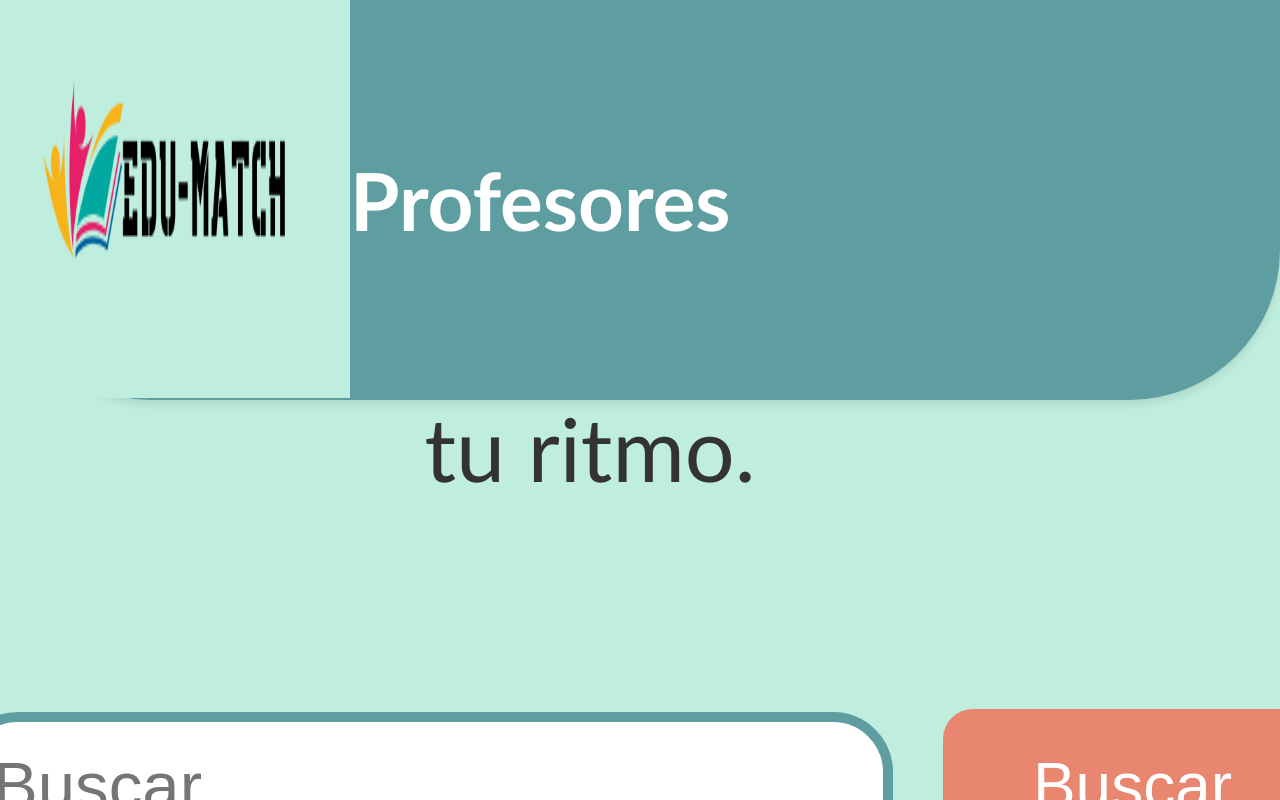
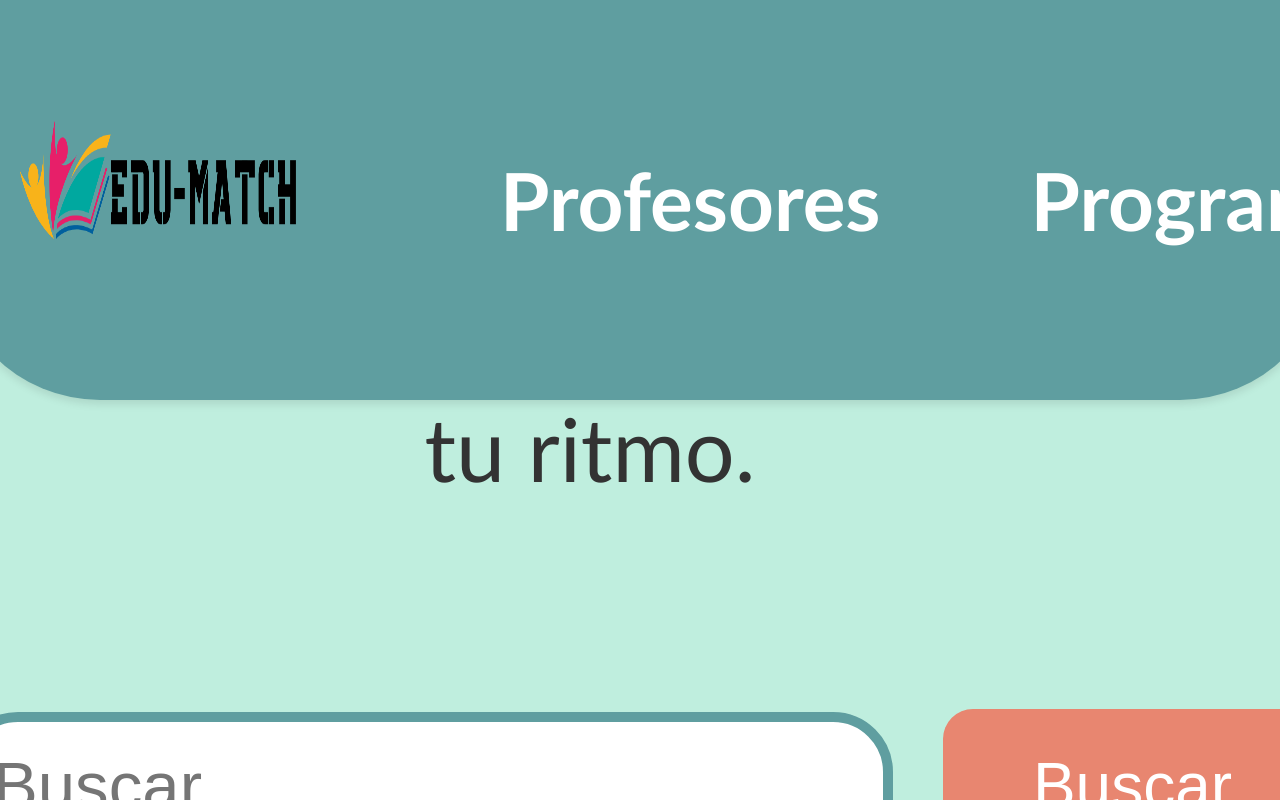
Before and after one commit to sofikalpin/EduMatch, a React (Create React App) app in the folder frontend-sistema-apoyo/frontend-sistema-apoyo/: page / in a window 1280 px wide. Built offline with nearby package versions, Linux system fonts and the light colour scheme.

Commit message:
cambio  de inicio

```diff
--- a/frontend-sistema-apoyo/frontend-sistema-apoyo/src/componentes/inicio/Inicio.css
+++ b/frontend-sistema-apoyo/frontend-sistema-apoyo/src/componentes/inicio/Inicio.css
@@ -24,22 +24,30 @@ html, body {
     top: 0; /* Se asegura de que esté en la parte superior */
     left: 0pxs; /* Se asegura de que esté alineada a la izquierda */
     display: flex;
-    justify-content: space-between; /* Espaciado uniforme */
+    justify-content:space-between; /* Espaciado uniforme */
     align-items: center;
     width: 100%; /* Ancho completo */
     height: 400px; /* Ajusta la altura de la barra de navegación */
     background-color: #5f9ea0;
-    padding: 0; /* Elimina el padding superior e inferior para igualar con la altura */
+    padding: 0 50px; /* Elimina el padding superior e inferior para igualar con la altura */
     box-shadow: 0px 4px 8px rgba(0, 0, 0, 0.1);
     border-radius: 0 0 150px 150px; /* Ajusta las esquinas */
+    gap:0px; /* Ajusta este valor según el espacio deseado */
+}
+
+.logo-img {
+    width: 500px; /* Ajusta el ancho */
+    height: 300px; /* Ajusta el alto si es necesario */
+    margin-left: 20px; /* Ajusta este margen */
 }
 
 .logo-img {
     width: 600px; /* Ajusta el ancho */
-    height: 400px; /* Ajusta el alto si es necesario */
-    margin-right: 100px; /* Ajusta este margen */
+    height: 450px; /* Ajusta el alto si es necesario */
+    margin-right: 20px; /* Ajusta este margen */
+    margin-left: 50px ;
+    margin-top: 10px;
 }
-
 
 
 
@@ -47,36 +55,49 @@ html, body {
     display: flex;
     align-items: center;
     justify-content: flex-start; /* Alineación a la izquierda */
-    flex-grow: 0; /* Ocupa todo el espacio disponible a la izquierda */
+    flex-grow: 0s; /* Ocupa todo el espacio disponible a la izquierda */
+}
+
+.navigation {
+    display: flex;
+    gap: 200px; /* Espacio entre los elementos de navegación */
+    margin-left: 150px; /* Alinea cerca del logo */
+    flex-grow: 1; /* Ocupa el espacio disponible a la izquierda */
+    justify-content: flex-start; /* Alinea elementos a la izquierda */
 }
 
 .navigation ul {
     list-style: none;
     display: flex;
     margin: 0;
-    gap: 750px; /* Espacio entre los elementos de navegación */
+    gap: 150px; /* Espacio entre los elementos de navegación */
     padding: 0; /* Eliminar padding y márgenes por defecto */
-    justify-content: flex-end; /* Cambiar a 'flex-start' para alinearlos a la izquierda o 'flex-end' para la derecha */
 }
 
 .navigation li {
-    margin-right: 290px; /* Espacio entre los elementos de navegación */
+    margin: 0px; /* Espacio entre los elementos de navegación */
 }
+
+.navigation li:last-child {
+    margin-right:20px; /* Sin margen en el último elemento */
+   }
 
 .navigation a {
     color: white;
     text-decoration: none;
     font-weight: bold;
     font-size: 5.0em; /* Aumenta el tamaño de la letra */
-    margin-right: 300spx; /* Añadir margen a la izquierda para separar de la barra */
+    margin-right: 0px; /* Añadir margen a la izquierda para separar de la barra */
+
 }
+
 
 .auth-buttons {
     display: flex;         /* Utiliza Flexbox para la alineación */
     gap: 20px;               /* Sin separación entre los botones */
-    justify-content: flex-start; /* Alineación a la izquierda */
+    justify-content: flex-end; /* Alineación a la derecha*/
     padding: 0;          /* Asegúrate de que no haya padding en el contenedor */
-    margin-left: 10px; /* Añadir margen izquierdo para separar de la navegación */
+    margin-right: 20px; /* Añadir margen izquierdo para separar de la navegación */
 }
 
 .auth-buttons .login-button,
@@ -183,7 +204,3 @@ html, body {
     font-size: 4.0em;
     cursor: pointer;
 }
-
-.navigation {
-    margin-left: 0; /* Alineación a la izquierda sin márgenes adicionales */
-}
--- a/frontend-sistema-apoyo/frontend-sistema-apoyo/src/componentes/inicio/Inicio.js
+++ b/frontend-sistema-apoyo/frontend-sistema-apoyo/src/componentes/inicio/Inicio.js
@@ -1,6 +1,6 @@
 import React from 'react';
 import './Inicio.css';
-import logo from '../../logo/LogoFinal.png';
+import logo from '../../logo/LogoInicio.png';
 import { Link } from 'react-router-dom';
 import { Login } from './../login/Login';
 
```
Also changed, not shown: frontend-sistema-apoyo/frontend-sistema-apoyo/src/componentes/login/Login.css (indentation only), frontend-sistema-apoyo/frontend-sistema-apoyo/src/logo/LogoInicio.png (added).
